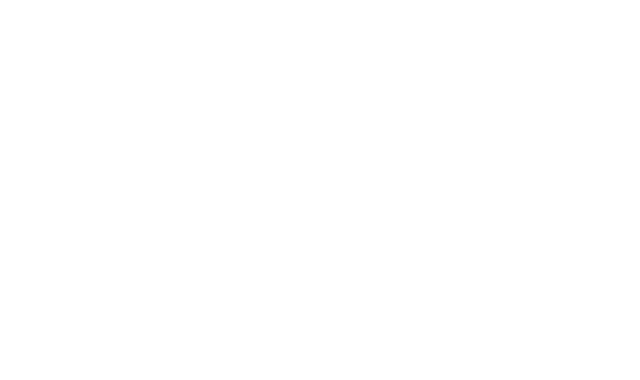
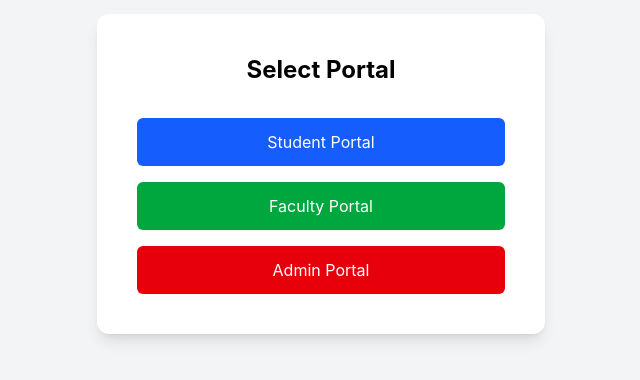
Before and after one commit to nehalpramod666/college-management-portal, a React app in the folder frontend/: page /portal-selection in a window 1280 px wide. Before the commit this address had no page. Shown: the part 226-606 px from the top of the page, without its empty margins (319-959 px from the left). Built offline with nearby package versions, Linux system fonts and the light colour scheme; the HTML template or start-up script is replaced by a standard one.

Commit message:
Added login dropdown portal selection

```diff
--- a/frontend/src/App.jsx
+++ b/frontend/src/App.jsx
@@ -4,6 +4,7 @@ import ProtectedRoute from "./components/ProtectedRoute";
 import Enrollments from "./pages/admin/Enrollments";
 import Login from "./pages/auth/Login";
 import Register from "./pages/auth/Register";
+import PortalSelection from "./pages/auth/PortalSelection";
 import Home from "./pages/Home";
 
 import AdminLayout from "./layouts/AdminLayout";
@@ -41,7 +42,8 @@ function App() {
       <AuthProvider>
         <Routes>
           <Route path="/" element={<Home />} />
-          <Route path="/login" element={<Login />} />
+          <Route path="/portal-selection" element={<PortalSelection />} />
+          <Route path="/login/:role" element={<Login />} />
           <Route path="/register" element={<Register />} />
           <Route path="/" element={<HomeRedirect />} />
           <Route
--- a/frontend/src/pages/Home.jsx
+++ b/frontend/src/pages/Home.jsx
@@ -70,7 +70,6 @@ const Home = () => {
     message: "",
   });
   const [formSent, setFormSent] = useState(false);
-
   const scrollTo = (id) => {
     document.getElementById(id)?.scrollIntoView({ behavior: "smooth" });
     setMenuOpen(false);
@@ -113,12 +112,37 @@ const Home = () => {
                 {link}
               </button>
             ))}
+
+            <div className="relative group">
+              <button className="px-4 py-2 bg-blue-600 text-white text-sm font-medium rounded-md hover:bg-blue-700 transition">
+                Login
+              </button>
+
+              <div className="absolute right-0 top-full pt-2 w-48 hidden group-hover:block z-50">
+                <div className="bg-white rounded-lg shadow-lg border">
                 <button
-              onClick={() => navigate("/login")}
-              className="px-4 py-2 bg-blue-600 text-white text-sm font-medium rounded-md hover:bg-blue-700 transition"
+                  onClick={() => navigate("/login/student")}
+                  className="block w-full text-left px-4 py-3 hover:bg-gray-100"
                 >
-              Login to Portal
+                  Student Login
                 </button>
+
+                <button
+                  onClick={() => navigate("/login/faculty")}
+                  className="block w-full text-left px-4 py-3 hover:bg-gray-100"
+                >
+                  Faculty Login
+                </button>
+
+                <button
+                  onClick={() => navigate("/login/admin")}
+                  className="block w-full text-left px-4 py-3 hover:bg-gray-100"
+                >
+                  Admin Login
+                </button>
+              </div>
+            </div>
+          </div>
           </nav>
 
           {/* Mobile menu button */}
@@ -147,18 +171,45 @@ const Home = () => {
                 {link}
               </button>
             ))}
+            <div className="relative">
               <button
-              onClick={() => navigate("/login")}
+                onClick={() => setLoginOpen(!loginOpen)}
                 className="px-4 py-2 bg-blue-600 text-white text-sm font-medium rounded-md hover:bg-blue-700 transition"
               >
-              Login to Portal
+                Login ▼
               </button>
+
+              {loginOpen && (
+                <div className="absolute right-0 mt-2 w-48 bg-white rounded-lg shadow-lg border">
+                  <button
+                    onClick={() => navigate("/login/student")}
+                    className="block w-full text-left px-4 py-3 hover:bg-gray-100"
+                  >
+                    Student Login
+                  </button>
+
+                  <button
+                    onClick={() => navigate("/login/faculty")}
+                    className="block w-full text-left px-4 py-3 hover:bg-gray-100"
+                  >
+                    Faculty Login
+                  </button>
+
+                  <button
+                    onClick={() => navigate("/login/admin")}
+                    className="block w-full text-left px-4 py-3 hover:bg-gray-100"
+                  >
+                    Admin Login
+                  </button>
+                </div>
+              )}
+            </div>
           </div>
         )}
       </header>
 
       {/* ── HERO ── */}
-      <section className="pt-32 pb-24 bg-gradient-to-br from-blue-600 via-blue-700 to-indigo-800 text-white">
+      <section className="pt-32 pb-24 bg-linear-to-br from-blue-600 via-blue-700 to-indigo-800 text-white">
         <div className="max-w-6xl mx-auto px-6 flex flex-col items-center text-center gap-6">
           <span className="px-3 py-1 bg-white/20 rounded-full text-xs font-semibold uppercase tracking-widest">
             Established 1999
@@ -171,12 +222,7 @@ const Home = () => {
             through world-class education and research.
           </p>
           <div className="flex flex-wrap gap-3 justify-center mt-2">
-            <button
-              onClick={() => navigate("/login")}
-              className="px-6 py-3 bg-white text-blue-700 font-semibold rounded-md hover:bg-blue-50 transition"
-            >
-              Login to Portal
-            </button>
+
             <button
               onClick={() => scrollTo("about")}
               className="px-6 py-3 bg-transparent border border-white/50 text-white font-semibold rounded-md hover:bg-white/10 transition"
@@ -507,12 +553,9 @@ const Home = () => {
             KTM College of Science and Technology
           </p>
           <p>© {new Date().getFullYear()} All rights reserved.</p>
-          <button
-            onClick={() => navigate("/login")}
-            className="text-blue-400 hover:text-blue-300 transition"
-          >
-            Staff & Student Portal →
-          </button>
+          <p className="text-blue-400">
+            Staff & Student Portal
+          </p>
         </div>
       </footer>
 
--- a/frontend/src/pages/auth/Login.jsx
+++ b/frontend/src/pages/auth/Login.jsx
@@ -1,8 +1,9 @@
 import { useState } from "react";
-import { useNavigate, Link } from "react-router-dom";
+import { useNavigate, Link, useParams } from "react-router-dom";
 import { useAuth } from "../../context/AuthContext";
 
 const Login = () => {
+
   const [email, setEmail] = useState("");
   const [password, setPassword] = useState("");
   const [error, setError] = useState("");
@@ -10,6 +11,7 @@ const Login = () => {
 
   const { login } = useAuth();
   const navigate = useNavigate();
+  const { role } = useParams();
 
   const handleSubmit = async (e) => {
     e.preventDefault();
@@ -18,9 +20,15 @@ const Login = () => {
 
     try {
       const user = await login(email, password);
+
+      if (role && user.role !== role) {
+        setError(`This account is not authorized for ${role} portal.`);
+        return;
+      }
       if (user.role === "admin") navigate("/admin");
       else if (user.role === "faculty") navigate("/faculty");
       else navigate("/student");
+
     } catch (err) {
       setError(
         err.response?.data?.message || "Login failed. Please try again."
@@ -45,7 +53,9 @@ const Login = () => {
 </div>
       <div className="w-full max-w-sm p-8 bg-white rounded-lg shadow-md">
         <h1 className="text-2xl font-bold text-center text-gray-800 mb-6">
-          College Portal Login
+          {role
+            ? `${role.charAt(0).toUpperCase() + role.slice(1)} Portal Login`
+            : "College Portal Login"}
         </h1>
 
         {error && (
--- /dev/null
+++ b/frontend/src/pages/auth/PortalSelection.jsx
@@ -0,0 +1,40 @@
+import { useNavigate } from "react-router-dom";
+
+const PortalSelection = () => {
+  const navigate = useNavigate();
+
+  return (
+    <div className="min-h-screen bg-gray-100 flex items-center justify-center">
+      <div className="bg-white p-10 rounded-xl shadow-lg w-full max-w-md">
+        <h1 className="text-2xl font-bold text-center mb-8">
+          Select Portal
+        </h1>
+
+        <div className="space-y-4">
+          <button
+            onClick={() => navigate("/login/student")}
+            className="w-full py-3 bg-blue-600 text-white rounded-md hover:bg-blue-700"
+          >
+            Student Portal
+          </button>
+
+          <button
+            onClick={() => navigate("/login/faculty")}
+            className="w-full py-3 bg-green-600 text-white rounded-md hover:bg-green-700"
+          >
+            Faculty Portal
+          </button>
+
+          <button
+            onClick={() => navigate("/login/admin")}
+            className="w-full py-3 bg-red-600 text-white rounded-md hover:bg-red-700"
+          >
+            Admin Portal
+          </button>
+        </div>
+      </div>
+    </div>
+  );
+};
+
+export default PortalSelection;
--- a/frontend/src/pages/auth/Register.jsx
+++ b/frontend/src/pages/auth/Register.jsx
@@ -34,7 +34,7 @@ const Register = () => {
         formData.role
       );
       setSuccess("Registered successfully! Redirecting to login...");
-      setTimeout(() => navigate("/login"), 1500);
+      setTimeout(() => navigate("/portal-selection"), 1500);
     } catch (err) {
       setError(
         err.response?.data?.message || "Registration failed. Try again."
@@ -143,9 +143,9 @@ const Register = () => {
 
         <p className="mt-4 text-sm text-center text-gray-600">
           Already have an account?{" "}
-          <Link to="/login" className="text-blue-600 hover:underline">
-            Login
-          </Link>
+        <Link to="/portal-selection" className="text-blue-600 hover:underline">
+          Login
+        </Link>
         </p>
       </div>
     </div>
```
Also changed, not shown: 2 other files (tests, documents, lock files or other folders). Lines whose indentation alone changed are shown as unchanged.
